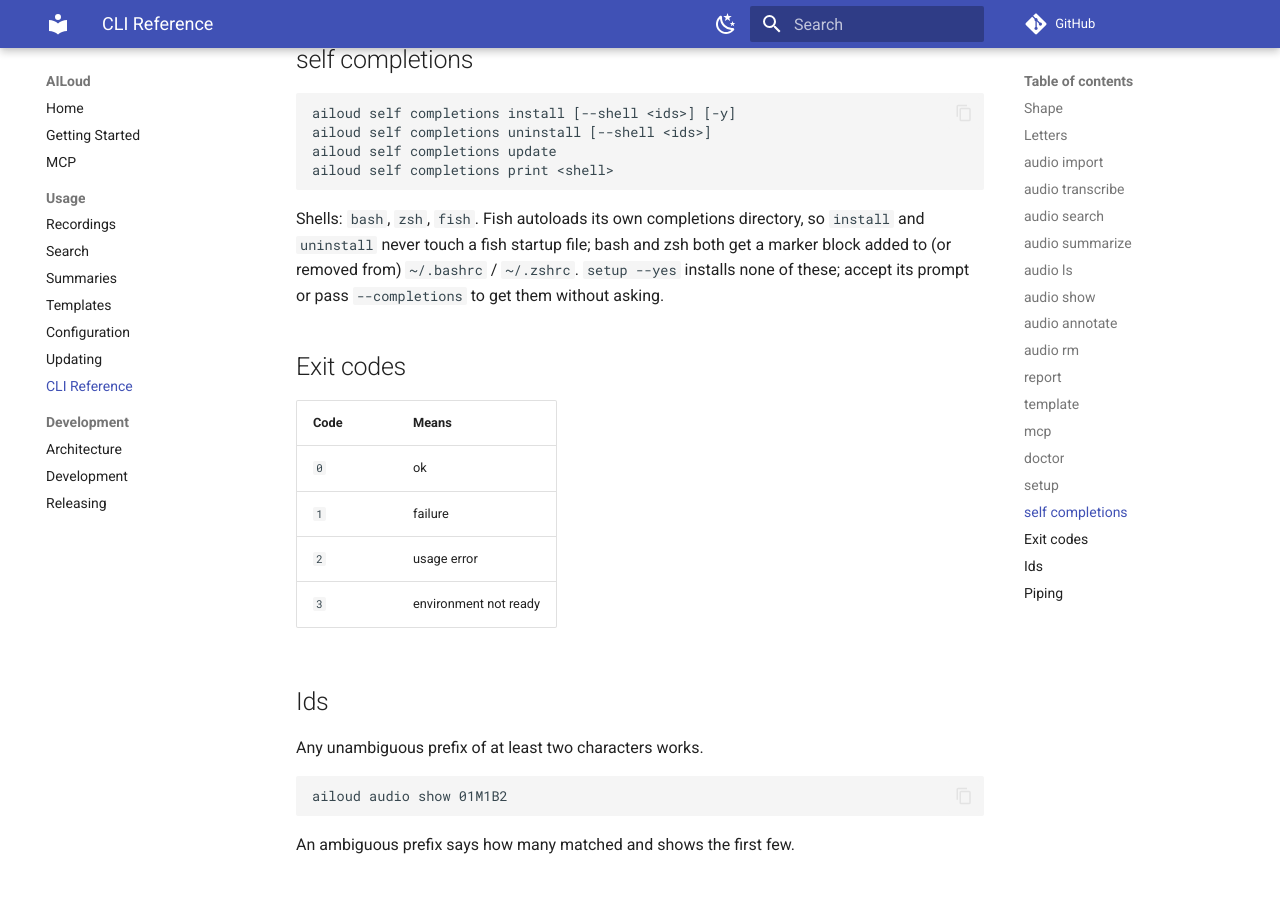
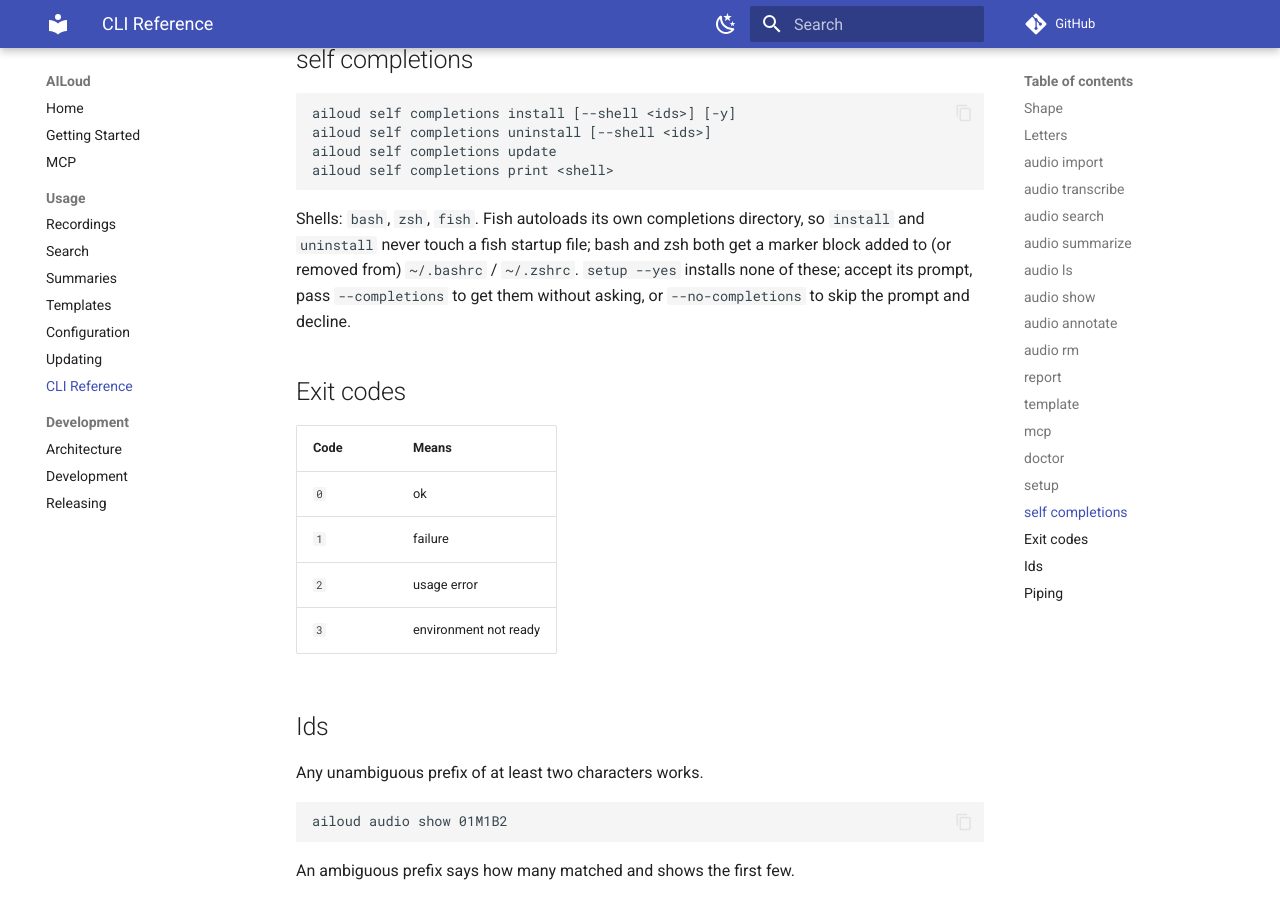
Before and after one commit to lorem-dev/ailoud, an MkDocs documentation site: the page built from docs/usage/cli.md, in a window 1280 px wide and 900 px high, scrolled down 5406 px. Built offline with MkDocs 1.6.1 and Material for MkDocs 9.7.7, drawn with Linux system fonts in a browser that asks for light colours; comment, search, counter and statistics services are not loaded; the version menu is left out.

Commit message:
docs: mention --no-completions alongside --completions

```diff
--- a/docs/usage/cli.md
+++ b/docs/usage/cli.md
@@ -214,8 +214,9 @@
 Shells: `bash`, `zsh`, `fish`. Fish autoloads its own completions directory,
 so `install` and `uninstall` never touch a fish startup file; bash and zsh
 both get a marker block added to (or removed from) `~/.bashrc` /
-`~/.zshrc`. `setup --yes` installs none of these; accept its prompt or pass
-`--completions` to get them without asking.
+`~/.zshrc`. `setup --yes` installs none of these; accept its prompt, pass
+`--completions` to get them without asking, or `--no-completions` to skip
+the prompt and decline.
 
 ## Exit codes
 
```
